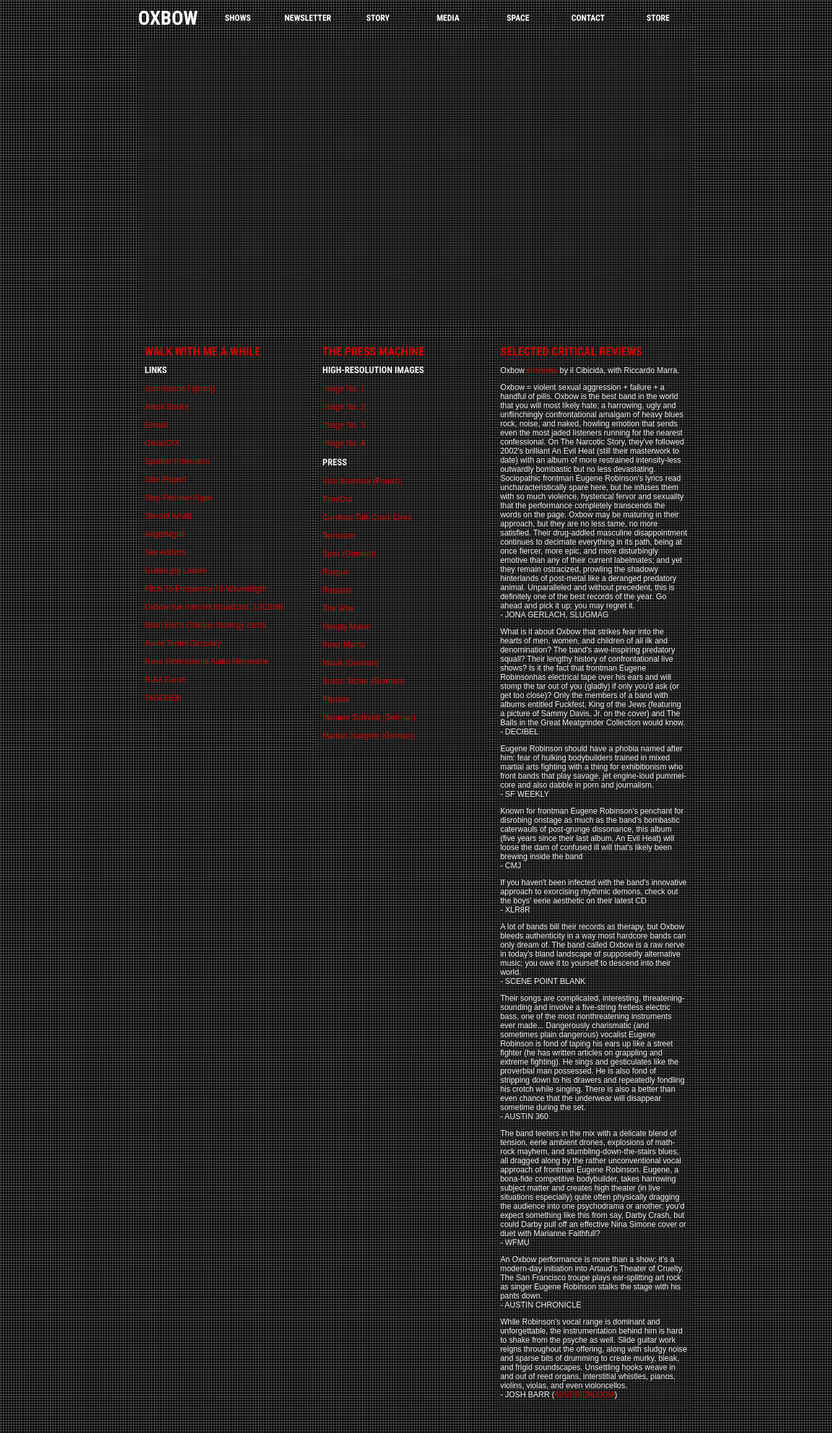
After one commit to xzela/the-oxbow, a PHP site: page /space.php in a window 1280 px wide. The commit adds this page. Shown: the whole page at 65% size. Run offline with PHP 8.4, Linux system fonts and the light colour scheme; a stand-in replaces the project's code that opens the database connection; some libraries are stand-ins or nearby versions.

Commit message:
added all pages, most content except for slideshows

```diff
--- a/footer.php
+++ b/footer.php
@@ -1,3 +1,7 @@
 
 	</div> <!-- /container -->
+	<div class="footer"></div>
+	<script src="//ajax.googleapis.com/ajax/libs/jquery/1.9.1/jquery.min.js"></script>
+	<script src="oxbow.js"></script>
+</body>
 </html>
--- /dev/null
+++ b/functions.php
@@ -0,0 +1,19 @@
+<?php  require_once('db.php');
+
+// get tourdates
+
+function get_tourdates($db) {
+	$sql = "SELECT * FROM tourdates ORDER BY eventDate DESC;";
+
+	if($result = $db->query($sql)) {
+
+		while($row = $result->fetch_assoc()) {
+			echo $row['eventDate'] . ': ' . $row['location'];
+			if($row['tixURL']) {
+				echo ' a href="' . $row['tixURL'] . '">buy tix</a>';
+			}
+			echo '<br />';
+		}
+
+	}
+}
--- a/header.php
+++ b/header.php
@@ -1,11 +1,13 @@
+<?php require_once('functions.php'); ?>
 <html>
 <head>
 	<title>OXBOW</title>
+	<link href="style.css" rel="stylesheet" type="text/css" />
 </head>
 <body>
 	<div class="container">
 		<header>
-			<a href="" class="logo">OXBOW</a>
+			<h1><a href="index.php" class="logo">OXBOW</a></h1>
 			<nav>
 				<ul>
 					<li><a href="shows.php">shows</a></li>
@@ -14,6 +16,6 @@
 					<li><a href="media.php">media</a></li>
 					<li><a href="space.php">space</a></li>
 					<li><a href="contact.php">contact</a></li>
-					<li><a href="">store</a></li>
+					<li><a href="http://www.bluecollardistro.com/hydrahead/categories.php?cPath=4_521_575" target="_">store</a></li>
 			</nav>
 		</header>
--- /dev/null
+++ b/oxbow.js
@@ -0,0 +1,10 @@
+$(document).ready(function() {
+
+	var showSlides = function slideshow(folderName, numImages) {
+		var image = $('.slide');
+		for(var i=0; i < numImages; i++) {
+			image.src="http://theoxbow.com/" + folderName + "/" + i + ".jpg";
+		}
+	}
+
+});
--- /dev/null
+++ b/space.php
@@ -0,0 +1,105 @@
+<?php require_once('header.php'); ?>
+
+<div class="hero-image">
+
+</div>
+
+
+<div class="three-column">
+
+	<div class="column-1">
+		<h2>Walk with Me a While</h2>
+		<h3>Links</h3>
+		<br>
+		<a href="http://www.submissionfighting.com/" target="_blank">Submission Fighting</a>
+		<br></br>
+		<a href="http://www.amokbooks.com/" target="_blank">Amok Books</a>
+		<br></br>
+		<a href="http://www.erowid.org/culture/culture.shtml" target="_blank">Erowid</a>
+		<br></br>
+		<a href="http://www.oliviaxxx.com/" target="_blank">OliviaXXX</a>
+		<br></br>
+		<a href="http://www.splatterpromotion.com/" target="_blank">Splatter Promotion</a>
+		<br /></br>
+		<a href="http://www.stileproject.com/" target="_blank">Stile Project</a>
+		<br></br>
+		<a href="http://www.spr.org/" target="_blank">Stop Prisoner Rape</a>
+		<br></br>
+		<a href="http://www.steroidworld.com/" target="_blank">Steroid World</a>
+		<br></br>
+		<a href="http://www.angermgmt.com/" target="_blank">AngerMgmt</a>
+		<br></br>
+		<a href="http://www.sexaa.org/" target="_blank">Sex Addicts</a><br></br>
+		<a href="http://www.louvre.fr/llv/commun/home_flash.jsp" target="_blank">Gudea.jpg Louvre</a><br></br>
+		<a href="http://www.barryrudolph.com/greg/note1.html" target="_blank">Pitch-To-Frequency-To-Wavelength</a><br></br>
+		<a href="http://www.nineup.com/3.0/past/past/oxbow.html" target="_blank">Oxbow live Internet Broadcast, 12/19/98</a>
+		<br></br><a href="http://music.hyperreal.org/artists/brian_eno/oblique/oblique.html" target="_blank">Brian Eno's Oblique Strategy cards</a><br></br>
+		<a href="http://tinyurl.com/2zmq8w" target="_blank">Audio Terms Glossary</a><br></br>
+		<a href="http://www.rane.com/digi-dic.html" target="_blank">Rane Professional Audio Reference</a><br></br>
+		<a href="http://www.tanker.se/lidstrom/riaa.htm" target="_blank">RIAA Curve</a><br></br>
+		<a href="http://www.taschen.com/" target="_blank">TASCHEN</a>
+
+	</div>
+
+	<div class="column-1">
+		<h2>The press machine</h2>
+		<h3>High-resolution images</h3>
+		<br>
+		<a href="press/Oxbow_Press_1.tif" target="_blank">Image No. 1</a><br></br>
+		<a href="press/Oxbow_Press_2.tif" target="_blank">Image No. 2</a><br></br>
+		<a href="press/Oxbow_Press_3.tif" target="_blank">Image No. 3</a><br></br>
+		<a href="press/Oxbow_Press_4.tif" target="_blank">Image No. 4</a><br></br>
+		<h3>PRESS</h3>
+		<br>
+		<a href="press/Oxbow_Vice_Interview.jpg" target="_blank">Vice Interview (French)</a><br></br>
+		<a href="press/timeout.jpg" target="_blank">TimeOut</a><br></br><a href="press/careless.jpg" target="_blank">Careless Talk Costs Lives</a><br></br>
+		<a href="press/terrorizer.jpg" target="_blank">Terrorizer</a><br></br><a href="press/spex.jpg" target="_blank">Spex (German)</a><br></br>
+		<a href="press/raygun.jpg" target="_blank">Raygun</a><br></br><a href="press/request.jpg" target="_blank">Request</a><br></br>
+		<a href="press/wire.gif" target="_blank">The Wire</a><br></br><a href="press/melody.gif" target="_blank">Melody Maker</a><br></br>
+		<a href="press/morris.gif" target="_blank">Peter Morris</a><br></br><a href="press/musik.gif" target="_blank">Musik (German)</a><br></br>
+		<a href="press/sitzler.gif" target="_blank">Susan Sitzler (German)</a><br></br><a href="press/flipside.gif" target="_blank">Flipside </a><br></br>
+		<a href="press/melanie_schmidt.gif" target="_blank">Melanie Schmidt (German)</a><br></br><a href="press/markus_naegele.gif" target="_blank">Markus Naegele (German)</a><br></br>
+	</div>
+
+	<div class="column-2">
+		<h2>Selected critical reviews</h2>
+		<p>
+			Oxbow <a href="http://www.ilcibicida.com/oxbowintervista.htm" target="_blank">interview</a> by il Cibicida, with Riccardo Marra.
+		</p>
+		<p>
+			Oxbow = violent sexual aggression + failure + a handful of pills. Oxbow is the best band in the world that you will most likely hate; a harrowing, ugly and unflinchingly confrontational amalgam of heavy blues rock, noise, and naked, howling emotion that sends even the most jaded listeners running for the nearest confessional. On The Narcotic Story, they've followed 2002's brilliant An Evil Heat (still their masterwork to date) with an album of more restrained intensity-less outwardly bombastic but no less devastating. Sociopathic frontman Eugene Robinson's lyrics read uncharacteristically spare here, but he infuses them with so much violence, hysterical fervor and sexuality that the performance completely transcends the words on the page. Oxbow may be maturing in their approach, but they are no less tame, no more satisfied. Their drug-addled masculine disappointment continues to decimate everything in its path, being at once fiercer, more epic, and more disturbingly emotive than any of their current labelmates; and yet they remain ostracized, prowling the shadowy hinterlands of post-metal like a deranged predatory animal. Unparalleled and without precedent, this is definitely one of the best records of the year. Go ahead and pick it up; you may regret it. <br />- JONA GERLACH, SLUGMAG
+		</p>
+		<p>
+			What is it about Oxbow that strikes fear into the hearts of men, women, and children of all ilk and denomination? The band's awe-inspiring predatory squall? Their lengthy history of confrontational live shows? Is it the fact that frontman Eugene Robinsonhas electrical tape over his ears and will stomp the tar out of you (gladly) if only you'd ask (or get too close)? Only the members of a band with albums entitled Fuckfest, King of the Jews (featuring a picture of Sammy Davis, Jr. on the cover) and The Balls in the Great Meatgrinder Collection would know. <br />- DECIBEL
+		</p>
+		<p>
+			Eugene Robinson should have a phobia named after him: fear of hulking bodybuilders trained in mixed martial arts fighting with a thing for exhibitionism who front bands that play savage, jet engine-loud pummel-core and also dabble in porn and journalism. <br />- SF WEEKLY
+		</p>
+		<p>
+			Known for frontman Eugene Robinson's penchant for disrobing onstage as much as the band's bombastic caterwauls of post-grunge dissonance, this album (five years since their last album, An Evil Heat) will loose the dam of confused ill will that's likely been brewing inside the band <br />- CMJ
+		</p>
+		<p>
+			If you haven't been infected with the band's innovative approach to exorcising rhythmic demons, check out the boys' eerie aesthetic on their latest CD <br />- XLR8R
+		</p>
+		<p>
+			A lot of bands bill their records as therapy, but Oxbow bleeds authenticity in a way most hardcore bands can only dream of. The band called Oxbow is a raw nerve in today's bland landscape of supposedly alternative music; you owe it to yourself to descend into their world. <br />- SCENE POINT BLANK
+		</p>
+		<p>
+			Their songs are complicated, interesting, threatening-sounding and involve a five-string fretless electric bass, one of the most nonthreatening instruments ever made... Dangerously charismatic (and sometimes plain dangerous) vocalist Eugene Robinson is fond of taping his ears up like a street fighter (he has written articles on grappling and extreme fighting). He sings and gesticulates like the proverbial man possessed. He is also fond of stripping down to his drawers and repeatedly fondling his crotch while singing. There is also a better than even chance that the underwear will disappear sometime during the set.  <br />- AUSTIN 360
+		</p>
+		<p>
+			The band teeters in the mix with a delicate blend of tension, eerie ambient drones, explosions of math-rock mayhem, and stumbling-down-the-stairs blues, all dragged along by the rather unconventional vocal approach of frontman Eugene Robinson. Eugene, a bona-fide competitive bodybuilder, takes harrowing subject matter and creates high theater (in live situations especially) quite often physically dragging the audience into one psychodrama or another; you'd expect something like this from say, Darby Crash, but could Darby pull off an effective Nina Simone cover or duet with Marianne Faithfull? <br />- WFMU
+		</p>
+		<p>
+			An Oxbow performance is more than a show; it's a modern-day initiation into Artaud's Theater of Cruelty. The San Francisco troupe plays ear-splitting art rock as singer Eugene Robinson stalks the stage with his pants down. <br />- AUSTIN CHRONICLE
+		</p>
+		<p>
+			While Robinson's vocal range is dominant and unforgettable, the instrumentation behind him is hard to shake from the psyche as well. Slide guitar work reigns throughout the offering, along with sludgy noise and sparse bits of drumming to create murky, bleak, and frigid soundscapes. Unsettling hooks weave in and out of reed organs, interstitial whistles, pianos, violins, violas, and even violoncellos. <br />- JOSH BARR (<a href="http://tinyurl.com/2y9eez" target="_blank">AVERSION.COM</a>)
+		</p>
+	</div>
+
+</div> <!-- /three-column -->
+
+
+
+<?php require_once('footer.php'); ?>
--- /dev/null
+++ b/style.css
@@ -0,0 +1,132 @@
+@import url(http://fonts.googleapis.com/css?family=Roboto+Condensed:400,700);
+
+* { box-sizing: border-box; }
+
+html, body { margin: 0; }
+
+body {
+	background-image: url(assets/bg.png);
+	background-color: #111;
+	color: #eee;
+	font-family: Arial;
+	font-size: 12px;
+}
+
+a {
+	text-decoration: none;
+	color: #c00;
+}
+
+a:hover {
+	color: #fff;
+}
+
+h2,
+h3 {
+	font-family: 'Roboto Condensed', sans-serif;
+	text-transform: uppercase;
+	margin: 0;
+}
+
+h2 {
+	color: #c00;
+	font-size: 18px;
+	margin-bottom: 10px;
+}
+
+h3 {
+	font-size: 14px;
+}
+
+header {
+	font-family: 'Roboto Condensed', sans-serif;
+	padding: 10px 0 0 0;
+}
+
+.container {
+	width: 855px;
+	margin: 0 auto;
+}
+
+a.logo,
+header h1 {
+	float: left;
+	margin: 0 5px 0 0;
+	font-size: 30px;
+}
+
+nav ul {
+	list-style-type: none;
+	margin: 10px 0 0 0;
+	text-align: right;
+}
+
+nav li {
+	display: inline-block;
+	text-transform: uppercase;
+	font-size: 13px;
+	font-weight: 700;
+	width: 100px;
+	height: 20px;
+	text-align: center;
+	background: rgba(34, 34, 34, 0.4);
+	margin: 0 5px 0 0;
+}
+
+a.logo,
+nav li a {
+	color: #fff;
+}
+
+a.logo:hover,
+nav li a:hover {
+	color: #c00;
+}
+
+.hero-image {
+	background: rgba(34, 34, 34, 0.4);
+	height: 440px;
+	width: 100%;
+	margin: 20px 0;
+}
+
+.three-column {
+	min-height: 400px;
+}
+
+.column-1,
+.column-2,
+.column-3,
+.column-4 {
+	background: rgba(34, 34, 34, 0.4);
+	float: left;
+	min-height: 350px;
+	padding: 10px;
+}
+
+.column-1 {
+	width: 31%;
+	margin-right: 1%;
+}
+
+.column-2 {
+	width: 36%;
+}
+
+.column-3 {
+	margin-left: 2%;
+	width: 62%;
+}
+
+.column-4 {
+	width: 100%;
+}
+
+.last {
+	margin: 0 0 0 1%;
+}
+
+.footer {
+	clear: both;
+	height: 30px;
+}
```
Also changed, not shown: admin/admin-functions.php (added, +23 -0 lines), admin/index.php (added, +25 -0 lines), contact.php (added, +71 -0 lines), index.php (+41 -22 lines), media.php (added, +14 -0 lines), newsletter.php (added, +131 -0 lines), shows.php (added, +54 -0 lines), story.php (added, +25 -0 lines), assets/bg.png (added), assets/pattern2.png (added), assets/pw_maze_black.png (added).
